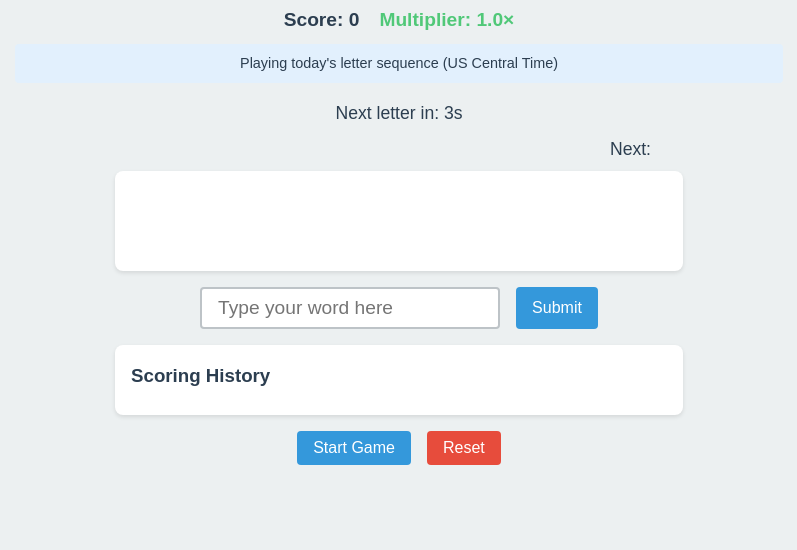
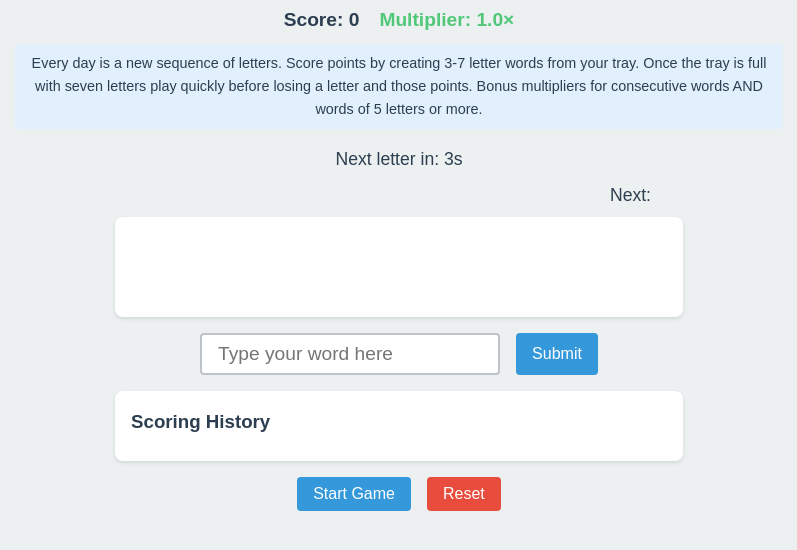
Before and after one commit to schulmn/wordy3, a website built with Vite: page src/index.html in a window 1280 px wide. Shown: the part 86-636 px from the top of the page, without its empty margins (241-1038 px from the left). Built offline with nearby package versions, Linux system fonts and the light colour scheme; no server answers.

Commit message:
Enhance game instructions with detailed gameplay explanation

```diff
--- a/src/index.html
+++ b/src/index.html
@@ -52,7 +52,7 @@
                 <div class="multiplier-display">Multiplier: <span id="current-multiplier">1.0</span>×</div>
             </div>
             <div class="daily-info">
-                <p>Playing today's letter sequence (US Central Time)</p>
+                <p>Every day is a new sequence of letters. Score points by creating 3-7 letter words from your tray. Once the tray is full with seven letters play quickly before losing a letter and those points. Bonus multipliers for consecutive words AND words of 5 letters or more.</p>
             </div>
         </header>
 
```
